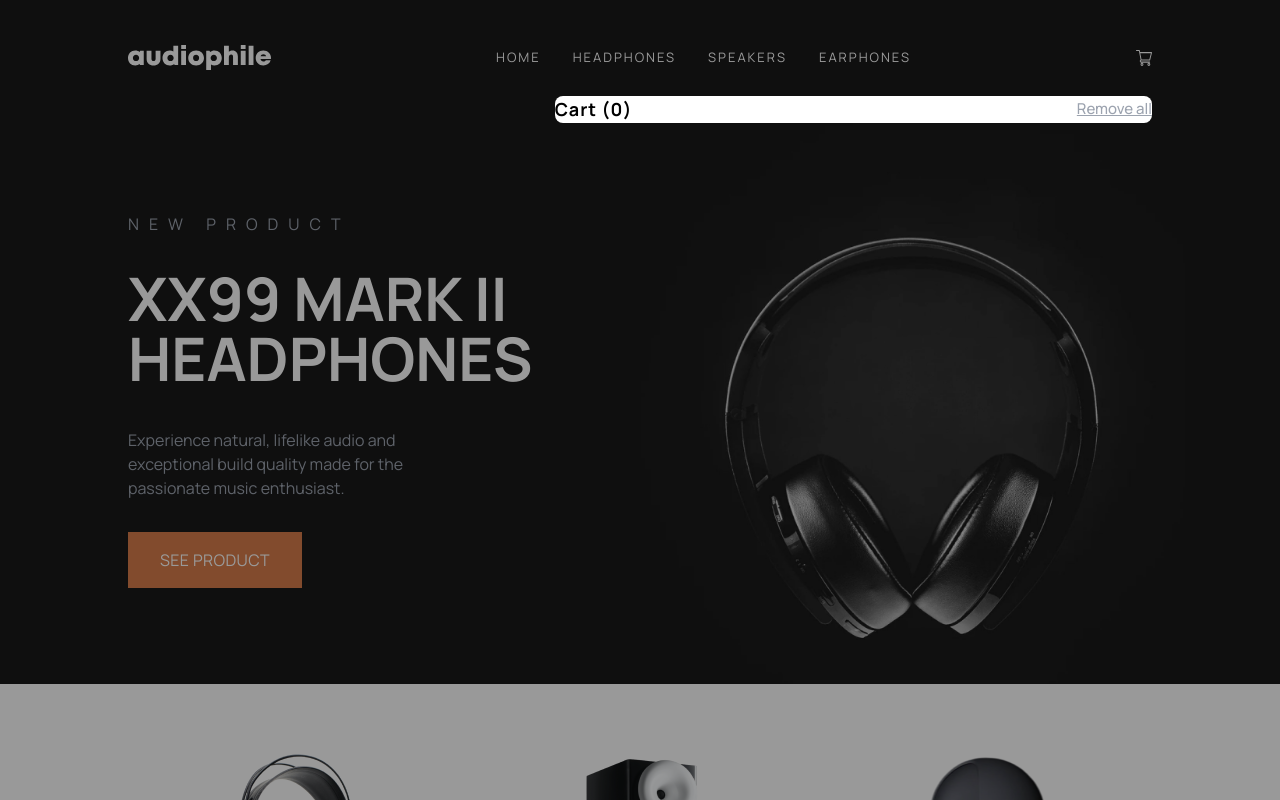
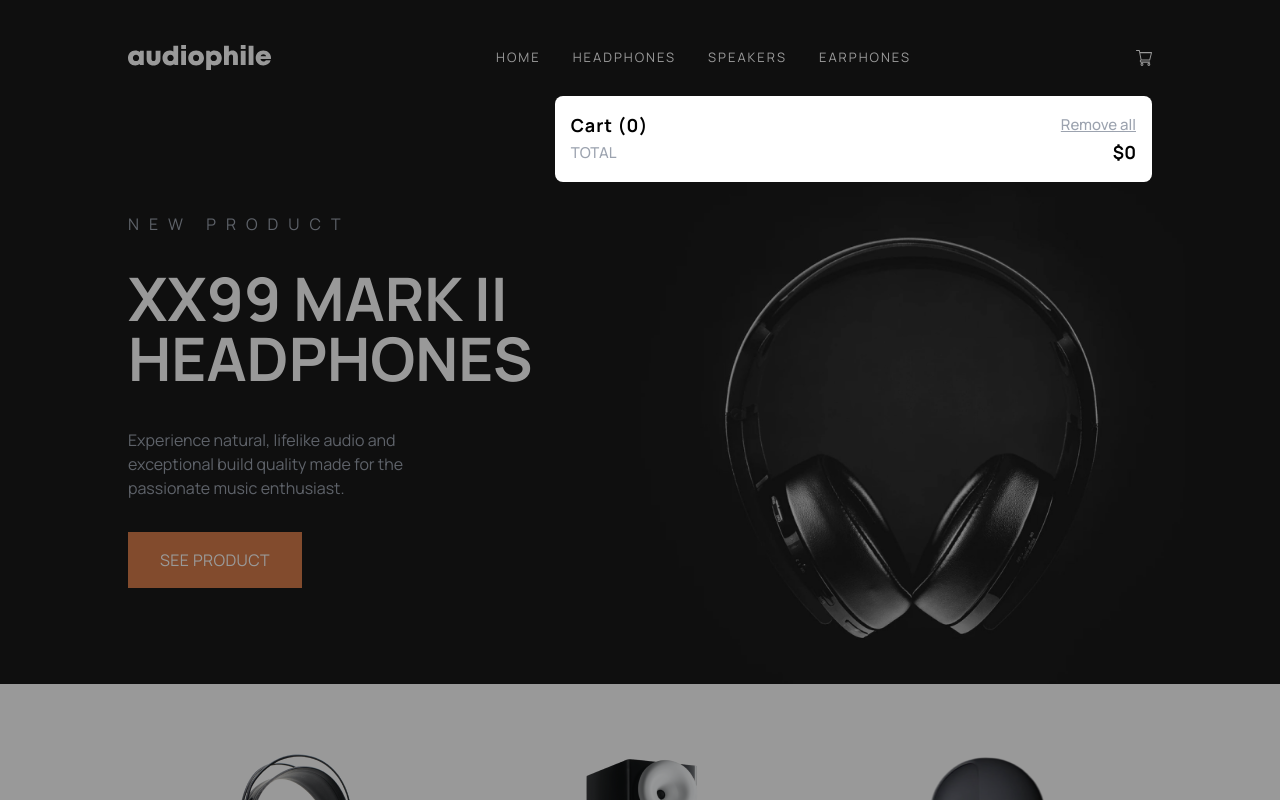
Before and after one commit to lemreyes/audiophile, a Next.js app: page / in a window 1280 px wide. Both pictures are taken after a click on the picture 1144 px from the left and 57 px from the top of the page. Shown: the top 800 px of the page. Built offline with nearby package versions, Linux system fonts and the light colour scheme.

Commit message:
cart dialog total price

```diff
--- a/src/app/Components/CartDialog.tsx
+++ b/src/app/Components/CartDialog.tsx
@@ -10,6 +10,13 @@ export default function CartDialog({
 }) {
   const cartItems = useCartStore((state: CartState) => state.items);
   const cartItemsCount = useCartStore((state: CartState) => state.itemCount);
+  const cartItemsTotalPrice = useCartStore(
+    (state: CartState) => state.totalPrice
+  );
+  console.log("cartItemsTotalPrice", cartItemsTotalPrice);
+
+  let numberFormat = new Intl.NumberFormat("en-US");
+
   const cartItemsRemoveAll = useCartStore(
     (state: CartState) => state.removeAll
   );
@@ -25,7 +32,7 @@ export default function CartDialog({
       onClick={hdlClickOutside}
     >
       <div className="w-11/12 desktop:w-4/5 wide:w-3/5 mt-12 desktop:mt-24 flex flex-col items-end">
-        <div className="bg-white rounded-lg w-full tablet:w-7/12">
+        <div className="bg-white rounded-lg w-full tablet:w-7/12 p-4">
           <div className="flex flex-row items-center justify-between">
             <h3 className="tracking-wider text-[18px] font-bold">
               Cart ({cartItemsCount})
@@ -52,6 +59,14 @@ export default function CartDialog({
               );
             })}
           </div>
+          <div className="flex flex-row items-center justify-between">
+            <span className="text-[15px] text-gray-400 leading-[25px] font-medium uppercase">
+              Total
+            </span>
+            <span className="text-[18px] font-bold">
+              ${numberFormat.format(cartItemsTotalPrice)}
+            </span>
+          </div>
         </div>
       </div>
     </div>
--- a/src/app/Components/CartItem.tsx
+++ b/src/app/Components/CartItem.tsx
@@ -15,6 +15,8 @@ export default function CartItem({
 }) {
   const [newQuantity, setNewQuantity] = useState(quantity);
 
+  const numberFormat = new Intl.NumberFormat("en-US");
+
   return (
     <div className="flex flex-row items-center justify-between px-8 mt-4 mb-4">
       <div className="flex flex-row items-center justify-start">
@@ -26,7 +28,7 @@ export default function CartItem({
         />
         <div className="flex flex-col items-start">
           <span>{productName}</span>
-          <span>{price}</span>
+          <span>${numberFormat.format(price)}</span>
         </div>
       </div>
       <div>
--- a/src/app/Store/CartStore.ts
+++ b/src/app/Store/CartStore.ts
@@ -2,9 +2,10 @@ import { create } from "zustand";
 
 export interface CartState {
   itemCount: number;
+  totalPrice: number;
   items: Array<CartItem>;
   addItem: (updatedItemList: CartItem) => void;
-  removeAll: () => void
+  removeAll: () => void;
 }
 
 export interface CartItem {
@@ -17,12 +18,14 @@ export interface CartItem {
 
 export const useCartStore = create<CartState>()((set) => ({
   itemCount: 0,
+  totalPrice: 0,
   items: [],
   addItem: (cartItem: CartItem) =>
     set((state) => ({
       ...state,
       items: [...state.items, cartItem],
       itemCount: state.itemCount + 1,
+      totalPrice: state.totalPrice + cartItem.quantity * cartItem.price,
     })),
   removeAll: () => set({ items: [], itemCount: 0 }),
 }));
```
